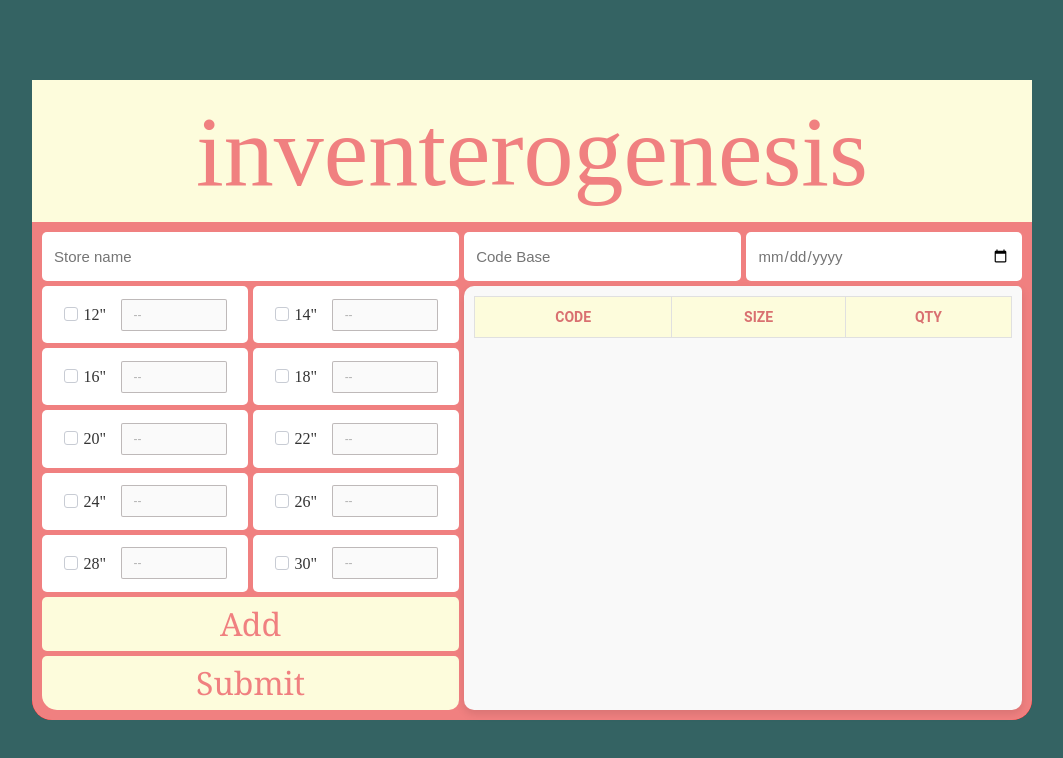
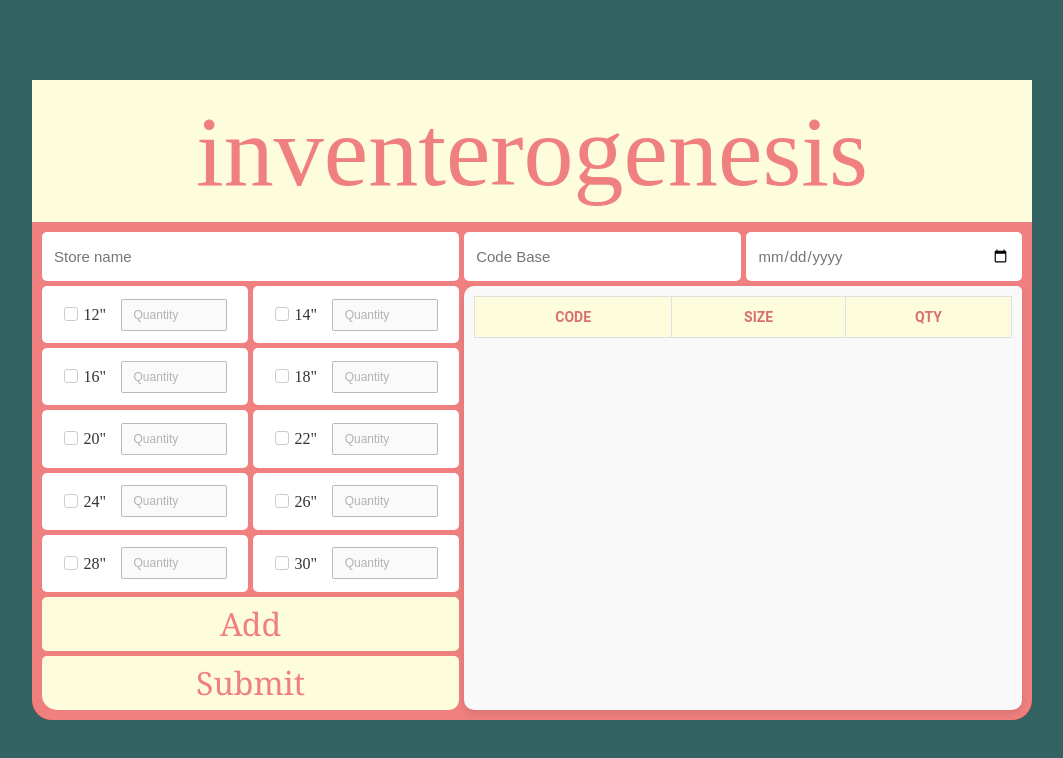
Before and after one commit to joshua-jacob-abraham/inventory_manager, a React (Vite) app in the folder frontend/: page /#/add-returned in a window 1280 px wide. Shown: the top 758 px of the page, without its empty margins (108-1171 px from the left). Built offline with nearby package versions, Linux system fonts and the light colour scheme.

Commit message:
Completed V1 with add,return,view.

```diff
--- a/frontend/src/App.jsx
+++ b/frontend/src/App.jsx
@@ -12,7 +12,7 @@ function App() {
     <BrandNameProvider>
       <Router>
         <Routes>
-          <Route path="/" element={<Home/>} />
+          <Route path="/home" element={<Home/>} />
           <Route path="/dash" element={<Dash />} />
           <Route path="/add-new" element={<NewStock />} />
           <Route path="/add-returned" element={<ReturnStock />} />
--- a/frontend/src/components/CheckboxSize.jsx
+++ b/frontend/src/components/CheckboxSize.jsx
@@ -45,7 +45,7 @@ const CheckboxSize = ({ id, label, onChange, reset = false  }) => {
 
       <input
         type="text"
-        placeholder="--"
+        placeholder="Quantity"
         className="qtyInReturn"
         value={quantity}
         onChange={(e) => setQuantity(e.target.value)}
--- a/frontend/src/styles/Checkbox.css
+++ b/frontend/src/styles/Checkbox.css
@@ -165,4 +165,6 @@
 
 .qtyInReturn::placeholder {
   color: rgba(166, 166, 166, 0.84);
+  font-weight: lighter;
+  font-size: 12px;
 }
--- a/frontend/src/styles/Heading.css
+++ b/frontend/src/styles/Heading.css
@@ -9,4 +9,5 @@
   min-height: 142px;
   max-height: 142px;
   cursor: pointer;
+  user-select: none;
 }
```
